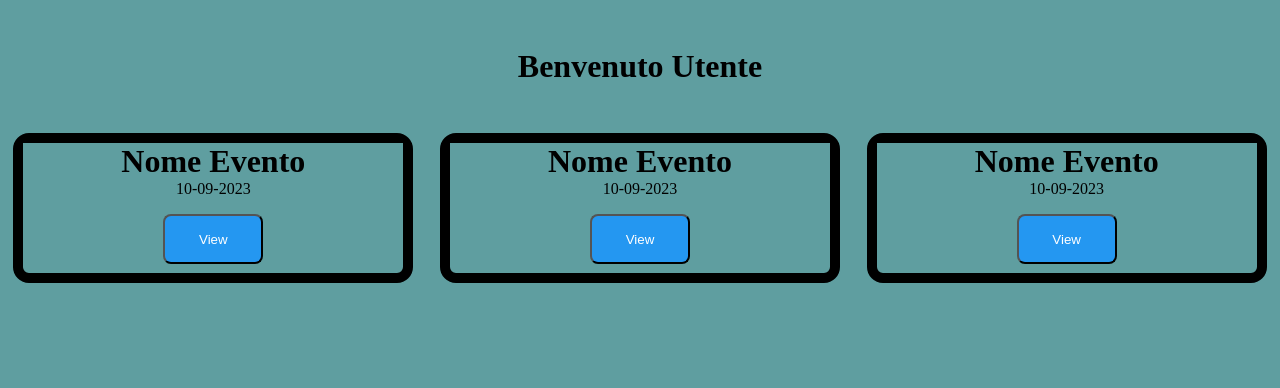
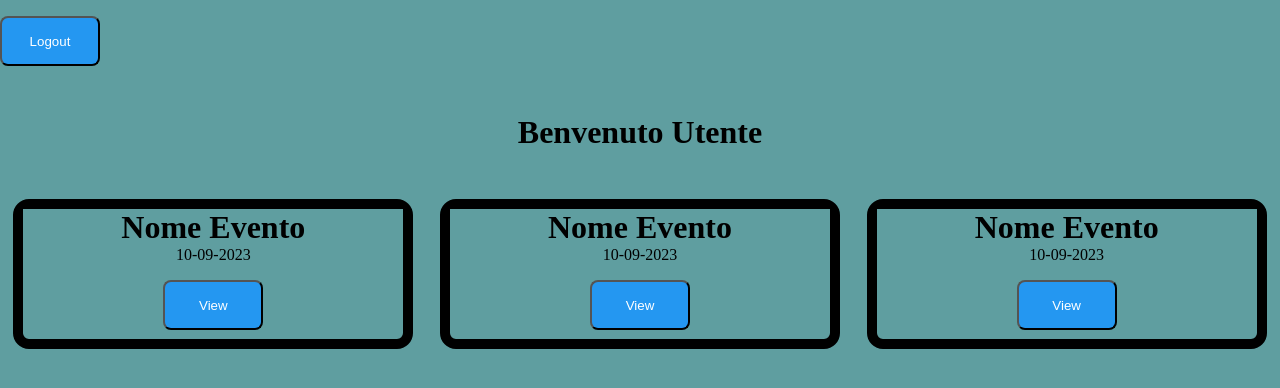
Before and after one commit to VincenzoMinardi/edusogno-esercizio, a PHP site: page /homepage.php in a window 1280 px wide. Shown: the top 388 px of the page. Run offline with PHP 8.4, Linux system fonts and the light colour scheme.

Commit message:
add button logout (no completed)

```diff
--- a/homepage.php
+++ b/homepage.php
@@ -21,6 +21,11 @@ if (isset($_SESSION['nome'])) {
 </head>
 
 <body>
+    <header>
+        <div>
+            <button class="view" id="logout">Logout</button>
+        </div>
+    </header>
 
     <div class="container">
         <h1>Benvenuto <?php echo $username ?></h1>
```
